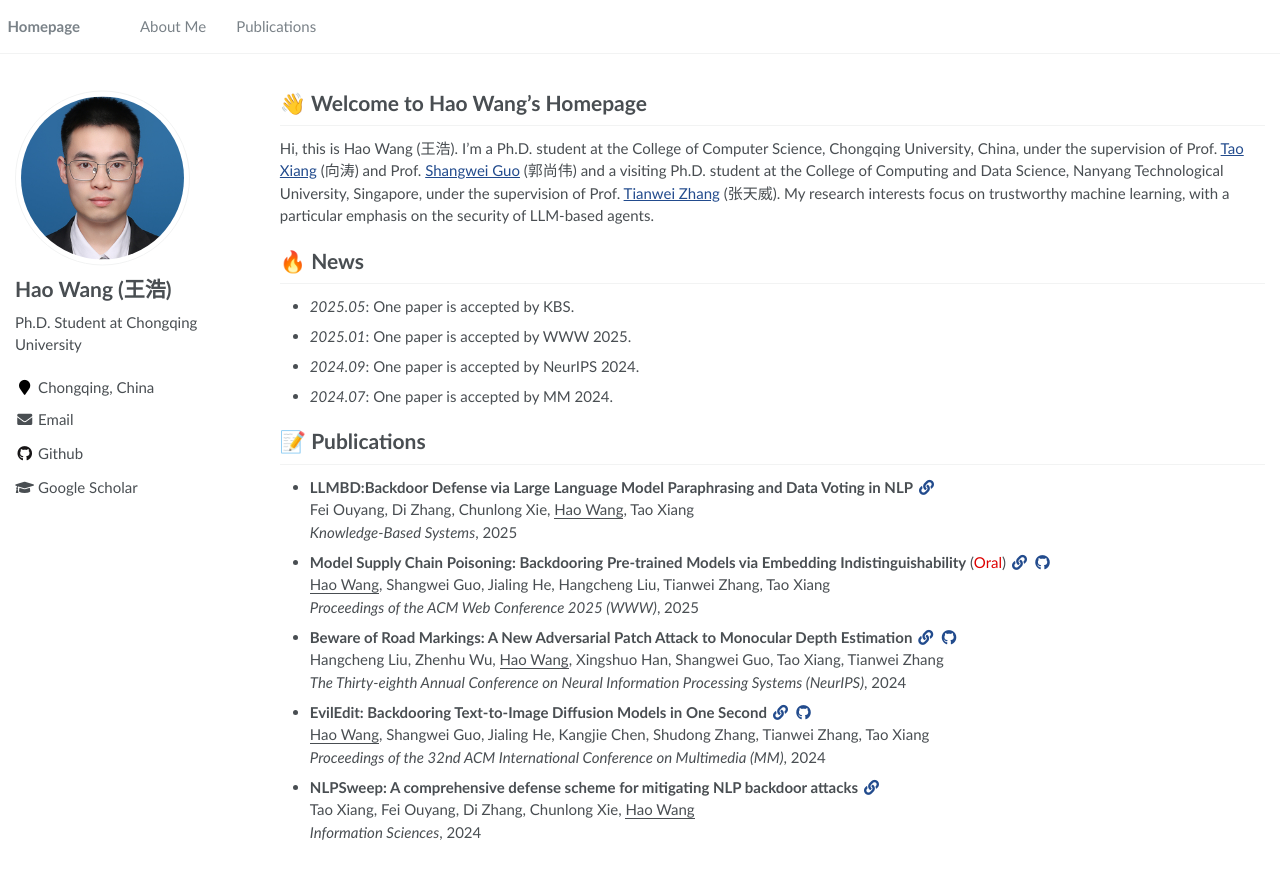
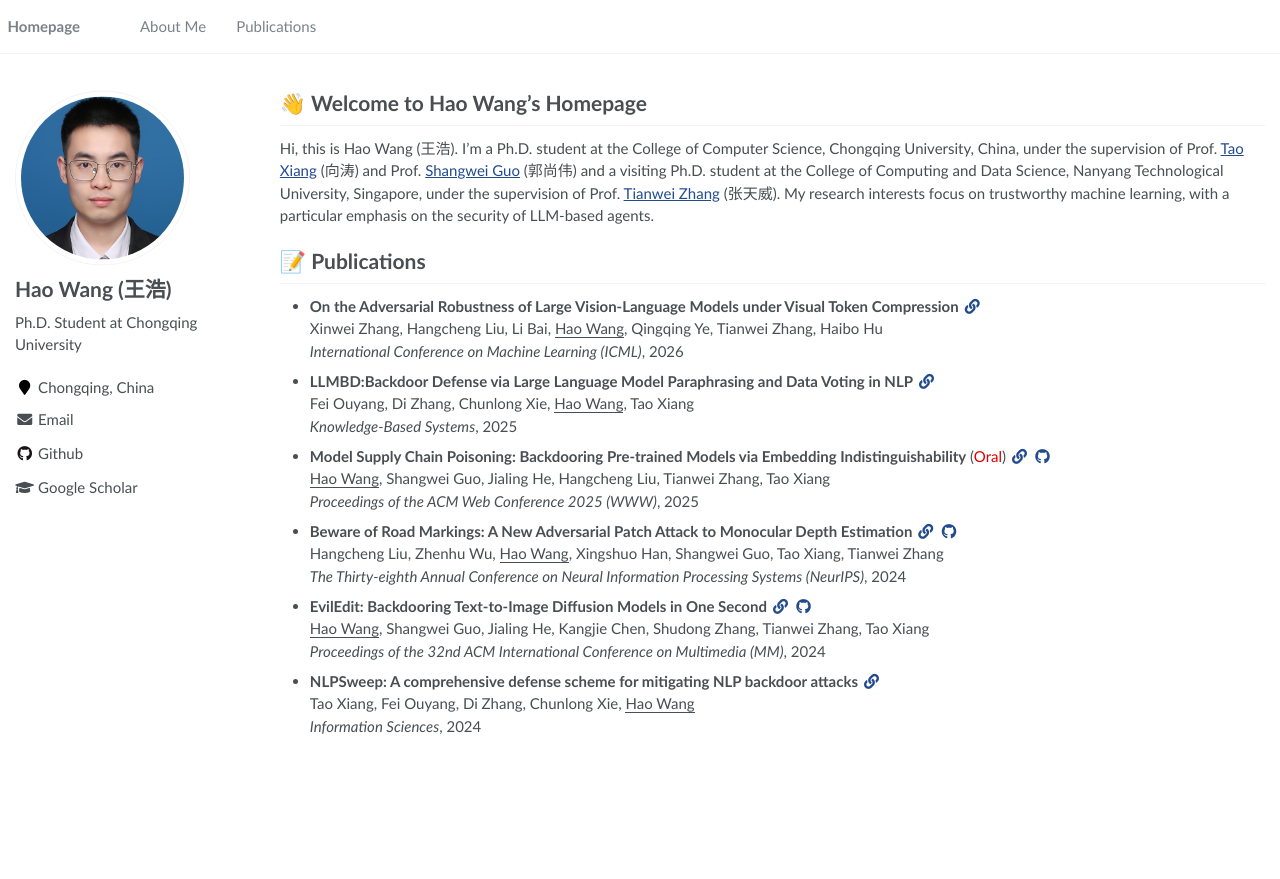
Before and after one commit to haowang02/haowang02.github.io, a Jekyll site: the page built from _pages/about.md, in a window 1280 px wide. Shown: the top 879 px of the page. Built offline with Jekyll 4.4.1, drawn with Linux system fonts in a browser that asks for light colours.

Commit message:
Update publications on homepage

```diff
--- a/_pages/about.md
+++ b/_pages/about.md
@@ -20,14 +20,11 @@ redirect_from:
 
 Hi, this is Hao Wang (王浩). I'm a Ph.D. student at the College of Computer Science, Chongqing University, China, under the supervision of Prof. [Tao Xiang](https://faculty.cqu.edu.cn/txiang/zh_CN/index.htm) (向涛) and Prof. [Shangwei Guo](https://guoshangwei.github.io/) (郭尚伟) and a visiting Ph.D. student at the College of Computing and Data Science, Nanyang Technological University, Singapore, under the supervision of Prof. [Tianwei Zhang](https://personal.ntu.edu.sg/tianwei.zhang/) (张天威). My research interests focus on trustworthy machine learning, with a particular emphasis on the security of LLM-based agents.
 
-# 🔥 News
+# 📝 Publications
 
-- *2025.05*: One paper is accepted by KBS.
-- *2025.01*: One paper is accepted by WWW 2025.
-- *2024.09*: One paper is accepted by NeurIPS 2024.
-- *2024.07*: One paper is accepted by MM 2024.
-
-# 📝 Publications
+- **On the Adversarial Robustness of Large Vision-Language Models under Visual Token Compression** [<i class="fas fa-fw fa-link"></i>](https://arxiv.org/abs/2601.21531)
+Xinwei Zhang, Hangcheng Liu, Li Bai, <u>Hao Wang</u>, Qingqing Ye, Tianwei Zhang, Haibo Hu
+*International Conference on Machine Learning (ICML)*, 2026
 
 - **LLMBD:Backdoor Defense via Large Language Model Paraphrasing and Data Voting in NLP** [<i class="fas fa-fw fa-link"></i>](https://www.sciencedirect.com/science/article/abs/pii/S095070512500783X)
 Fei Ouyang, Di Zhang, Chunlong Xie, <u>Hao Wang</u>, Tao Xiang
```
